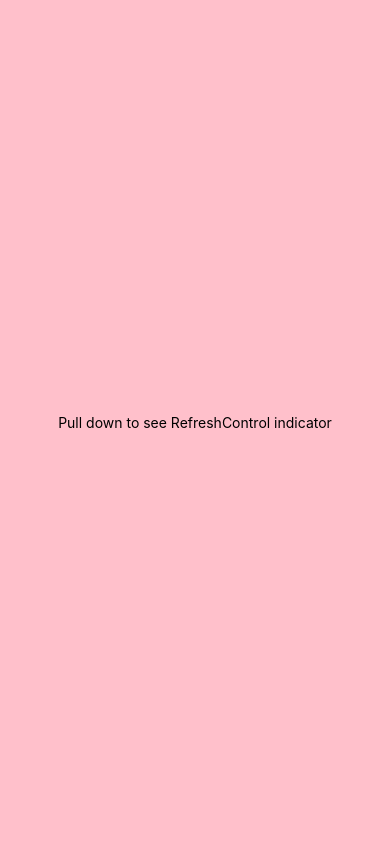
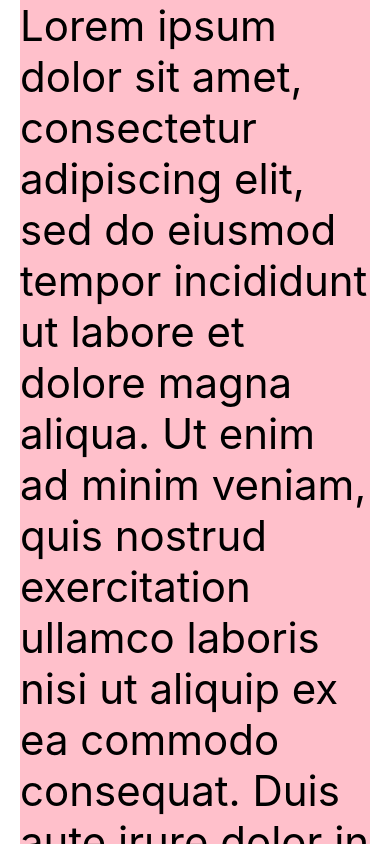
Before and after one commit to Hussain-hamim/Taskly, a React Native app: screen / in a window 390 px wide. Built offline with nearby package versions, Linux system fonts and the light colour scheme.

Commit message:
scrollview and its props

```diff
--- a/App.js
+++ b/App.js
@@ -1,38 +1,54 @@
 import React from "react";
 import {
-  RefreshControl,
+  StyleSheet,
+  Text,
   SafeAreaView,
   ScrollView,
-  StyleSheet,
-  Text,
+  StatusBar,
 } from "react-native";
 
 const App = () => {
-  const [refreshing, setRefreshing] = React.useState(false);
-
-  const onRefresh = React.useCallback(() => {
-    setRefreshing(true);
-    setTimeout(() => {
-      setRefreshing(false);
-    }, 2000);
-  }, []);
-
   return (
     <SafeAreaView style={styles.container}>
       <ScrollView
-        contentContainerStyle={styles.scrollView}
-        refreshControl={
-          <RefreshControl
-            colors={["orchid", "green"]}
-            refreshing={refreshing}
-            onRefresh={onRefresh}
-            progressBackgroundColor="lightgray"
-            size="default" // "large", "default" only on android
-            title="hello" // the title displaying under the indicator work only on ios
-          />
+        style={styles.scrollView}
+        StickyHeaderComponent={
+          <Text style={styles.text}>this is sticky header</Text>
         }
+        contentContainerStyle={{}}
+        contentOffset={{ x: 0, y: 0 }} // starting scroll offset
+        decelerationRate="normal"
+        disableIntervalMomentum={true} // stop at the next index, good for pagination
       >
-        <Text>Pull down to see RefreshControl indicator</Text>
+        <Text style={styles.text}>
+          Lorem ipsum dolor sit amet, consectetur adipiscing elit, sed do
+          eiusmod tempor incididunt ut labore et dolore magna aliqua. Ut enim ad
+          minim veniam, quis nostrud exercitation ullamco laboris nisi ut
+          aliquip ex ea commodo consequat. Duis aute irure dolor in
+          reprehenderit in voluptate velit esse cillum dolore eu fugiat nulla
+          pariatur. Excepteur sint occaecat cupidatat non proident, sunt in
+          minim veniam, quis nostrud exercitation ullamco laboris nisi ut
+          aliquip ex ea commodo consequat. Duis aute irure dolor in
+          reprehenderit in voluptate velit esse cillum dolore eu fugiat nulla
+          pariatur. Excepteur sint occaecat cupidatat non proident, sunt in
+          minim veniam, quis nostrud exercitation ullamco laboris nisi ut
+          aliquip ex ea commodo consequat. Duis aute irure dolor in
+          reprehenderit in voluptate velit esse cillum dolore eu fugiat nulla
+          pariatur. Excepteur sint occaecat cupidatat non proident, sunt in
+          minim veniam, quis nostrud exercitation ullamco laboris nisi ut
+          aliquip ex ea commodo consequat. Duis aute irure dolor in
+          reprehenderit in voluptate velit esse cillum dolore eu fugiat nulla
+          pariatur. Excepteur sint occaecat cupidatat non proident, sunt in
+          minim veniam, quis nostrud exercitation ullamco laboris nisi ut
+          aliquip ex ea commodo consequat. Duis aute irure dolor in
+          reprehenderit in voluptate velit esse cillum dolore eu fugiat nulla
+          pariatur. Excepteur sint occaecat cupidatat non proident, sunt in
+          minim veniam, quis nostrud exercitation ullamco laboris nisi ut
+          aliquip ex ea commodo consequat. Duis aute irure dolor in
+          reprehenderit in voluptate velit esse cillum dolore eu fugiat nulla
+          pariatur. Excepteur sint occaecat cupidatat non proident, sunt in
+          culpa qui officia deserunt mollit anim id est laborum.
+        </Text>
       </ScrollView>
     </SafeAreaView>
   );
@@ -41,12 +57,14 @@
 const styles = StyleSheet.create({
   container: {
     flex: 1,
+    paddingTop: StatusBar.currentHeight,
   },
   scrollView: {
-    flex: 1,
     backgroundColor: "pink",
-    alignItems: "center",
-    justifyContent: "center",
+    marginHorizontal: 20,
+  },
+  text: {
+    fontSize: 42,
   },
 });
 
```
